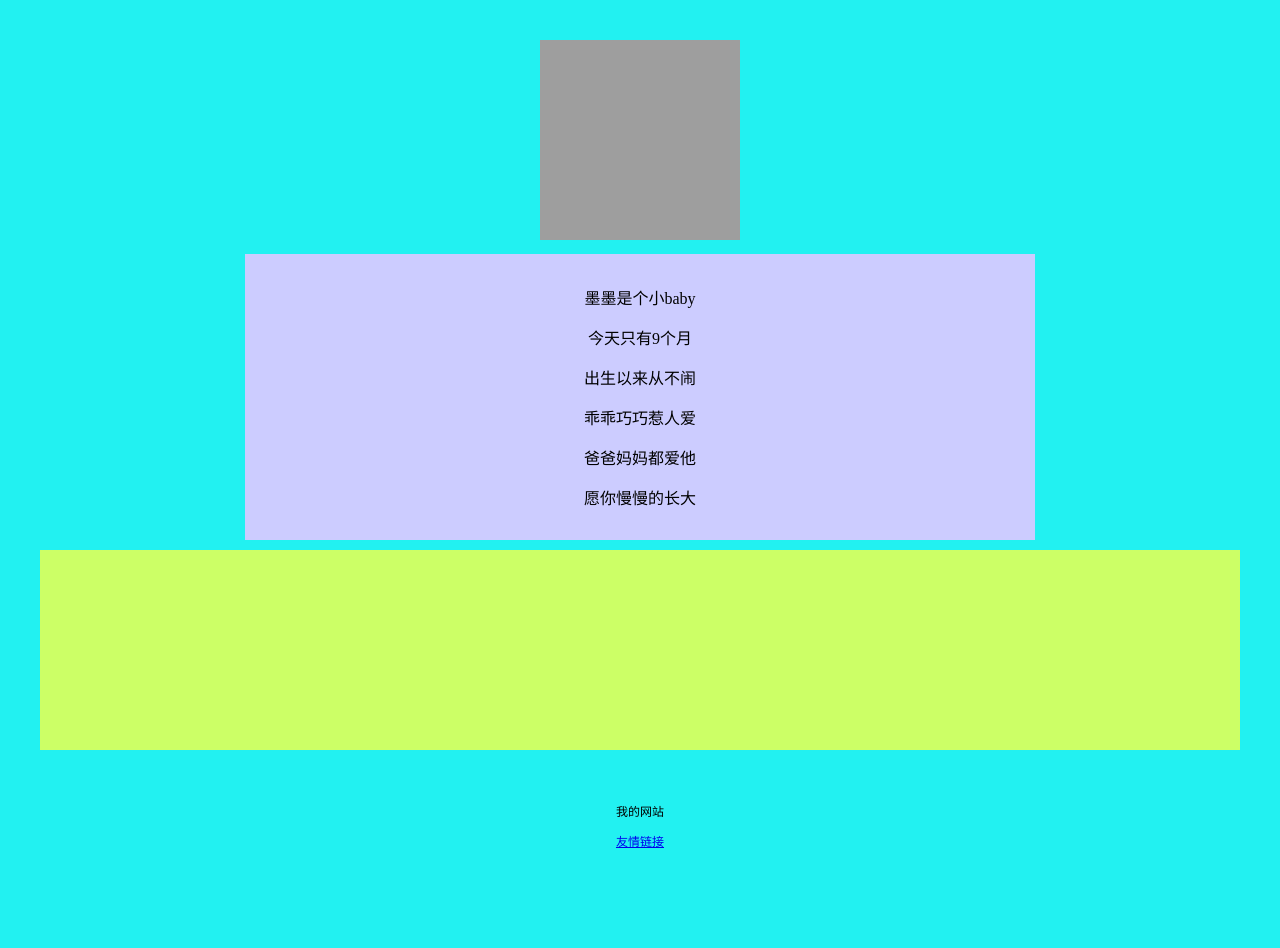
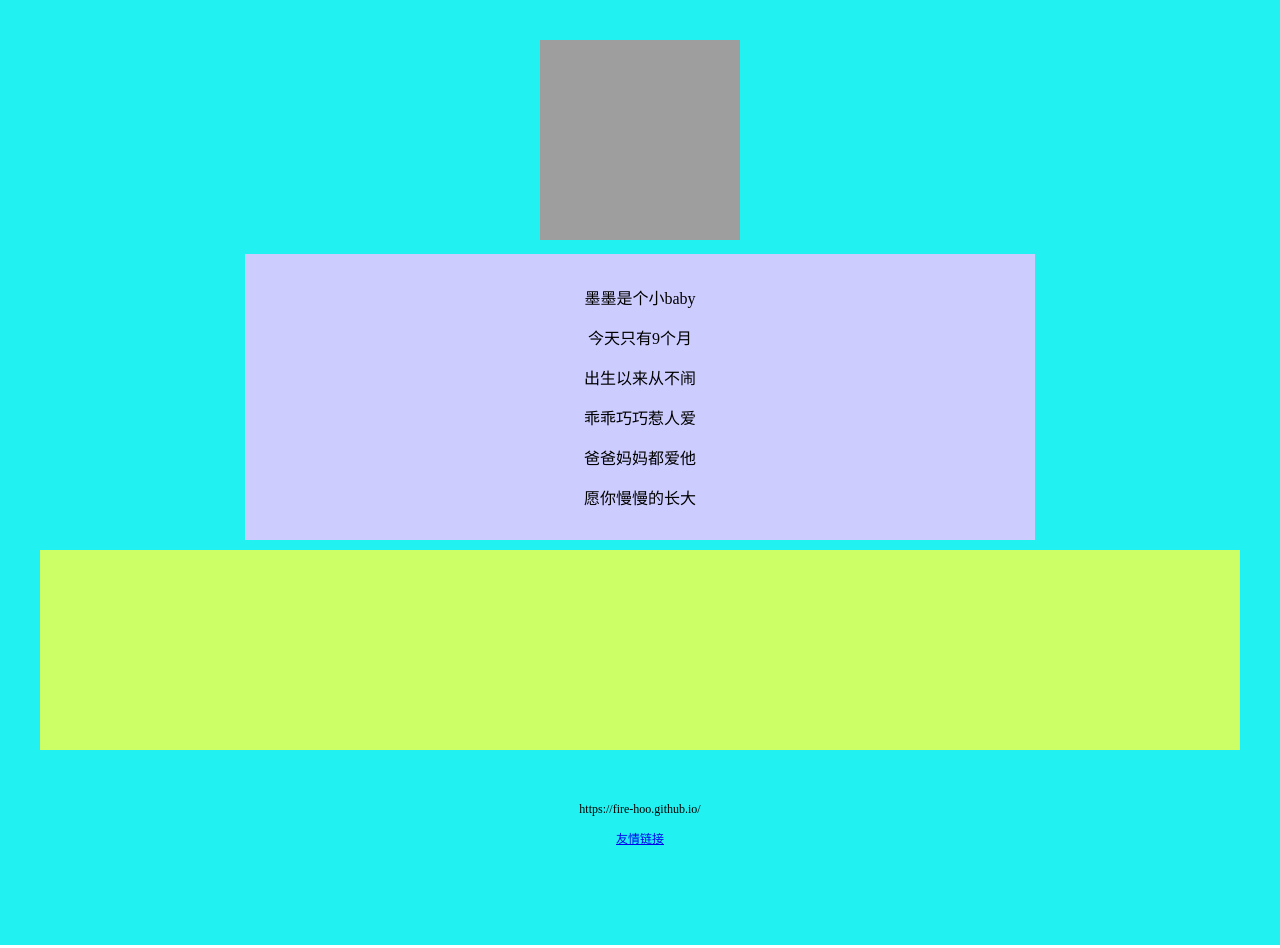
Before and after one commit to fire-hoo/fire-hoo.github.io, a plain HTML site: page index.html in a window 1280 px wide. Drawn offline with Linux system fonts and the light colour scheme; grey boxes are pictures that could not be loaded.

Commit message:
Update index.html

```diff
--- a/index.html
+++ b/index.html
@@ -52,7 +52,7 @@
       font-size:12px
     '
     >
-    <p>我的网站</p>
+    <p>https://fire-hoo.github.io/</p>
     <a href="http">友情链接</a>
     </div>
     <br>
```
